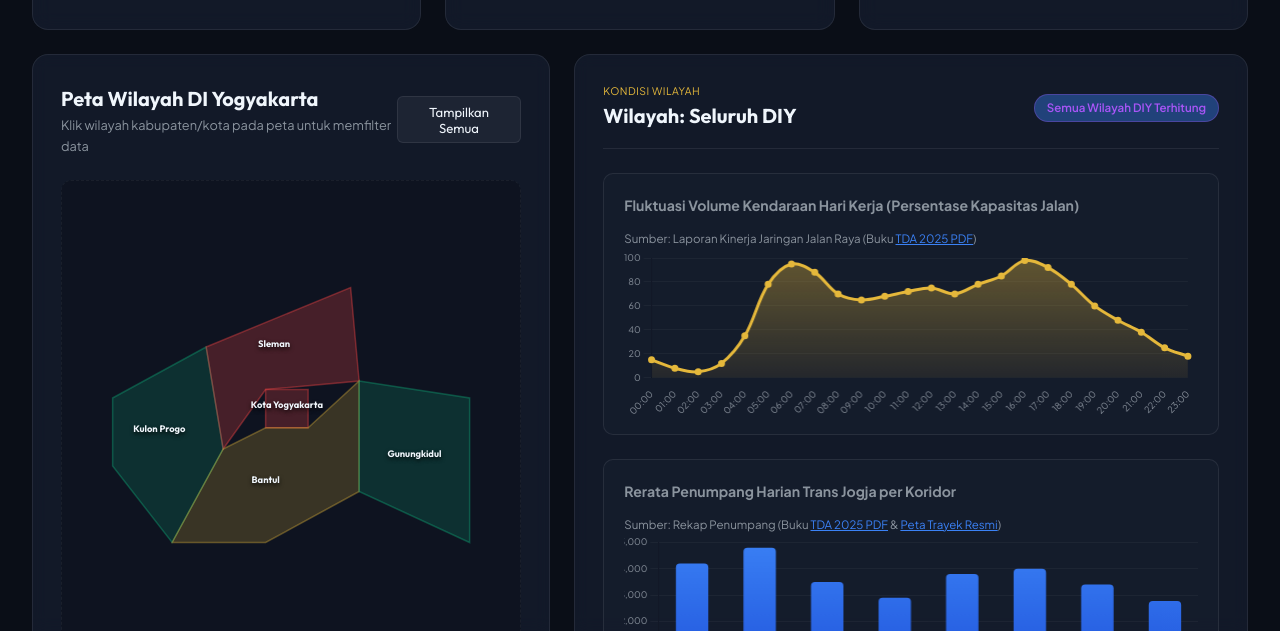
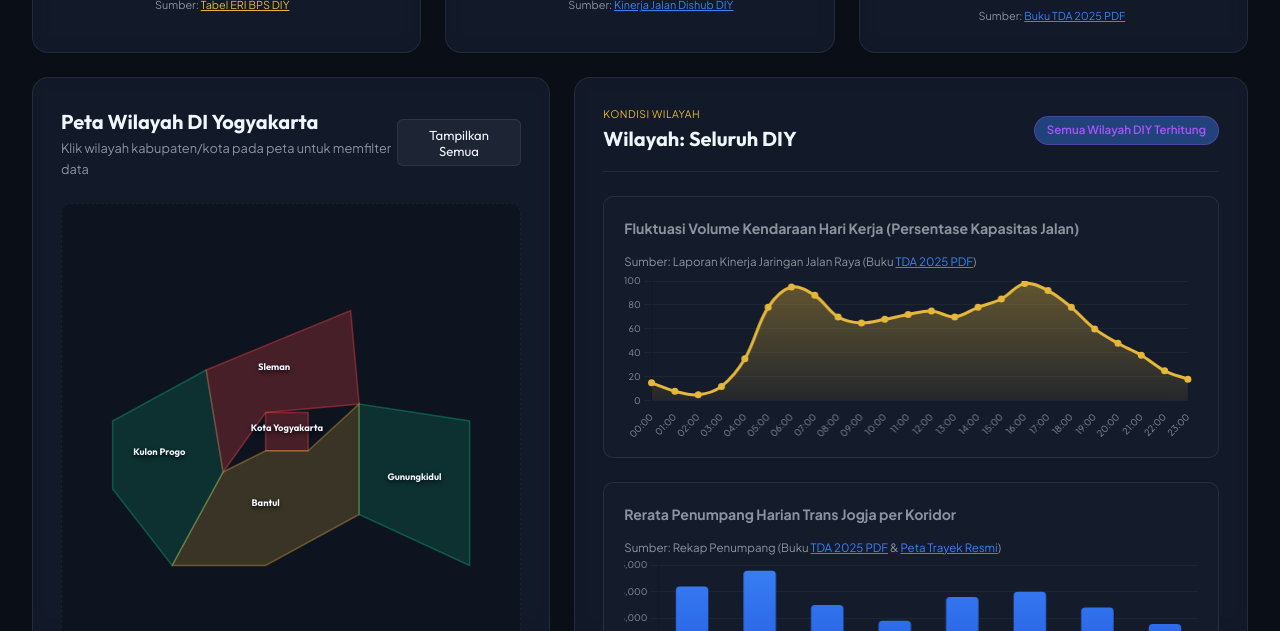
Before and after one commit to Emzyjeppp/pjbl-visdata-dashboard, a website: page index.html in a window 1280 px wide. Shown: the part 469-1100 px from the top of the page. Drawn offline with nearby package versions, Linux system fonts and the light colour scheme.

Commit message:
style: add explicit data source hyperlink captions directly inside all three Dashboard V2 KPI cards

```diff
--- a/index.html
+++ b/index.html
@@ -442,6 +442,18 @@
                 <h4>Total Kendaraan Terdaftar</h4>
                 <h2 id="v2-kpi-vehicles">2,345,000</h2>
                 <span class="kpi-trend">+4.2% dibanding bulan lalu</span>
+                <span
+                  class="kpi-source"
+                  style="display: block; font-size: 0.68rem; color: var(--text-secondary); margin-top: 0.35rem"
+                >
+                  Sumber:
+                  <a
+                    href="https://yogyakarta.bps.go.id/id/statistics-table/3/VjJ3NGRGa3dkRk5MTlU1bVNFOTVVbmQyVURSTVFUMDkjMw%3D%3D/jumlah-kendaraan-bermotor-menurut-kabupaten-kota-dan-jenis-kendaraan-di-provinsi-di-yogyakarta--unit---2022.html"
+                    target="_blank"
+                    style="color: var(--accent-gold); text-decoration: underline"
+                    >Tabel ERI BPS DIY</a
+                  >
+                </span>
               </div>
             </div>
             <div class="v2-kpi-card" data-trend="warning">
@@ -450,6 +462,18 @@
                 <h4>Indeks Kepadatan Wilayah</h4>
                 <h2 id="v2-kpi-congestion">68%</h2>
                 <span class="kpi-trend">Kategori: Padat Merayap</span>
+                <span
+                  class="kpi-source"
+                  style="display: block; font-size: 0.68rem; color: var(--text-secondary); margin-top: 0.35rem"
+                >
+                  Sumber:
+                  <a
+                    href="https://dishub.jogjaprov.go.id/files/114/Transportasi-Dalam-Angka/448/Transportasi-Dalam-Angka-2025.pdf"
+                    target="_blank"
+                    style="color: var(--accent-blue); text-decoration: underline"
+                    >Kinerja Jalan Dishub DIY</a
+                  >
+                </span>
               </div>
             </div>
             <div class="v2-kpi-card" data-trend="down">
@@ -458,6 +482,18 @@
                 <h4>Rata-rata Kecepatan Kendaraan</h4>
                 <h2 id="v2-kpi-speed">28 km/h</h2>
                 <span class="kpi-trend">Turun 1.5 km/h di jam sibuk</span>
+                <span
+                  class="kpi-source"
+                  style="display: block; font-size: 0.68rem; color: var(--text-secondary); margin-top: 0.35rem"
+                >
+                  Sumber:
+                  <a
+                    href="https://dishub.jogjaprov.go.id/files/114/Transportasi-Dalam-Angka/448/Transportasi-Dalam-Angka-2025.pdf"
+                    target="_blank"
+                    style="color: var(--accent-blue); text-decoration: underline"
+                    >Buku TDA 2025 PDF</a
+                  >
+                </span>
               </div>
             </div>
           </div>
```
